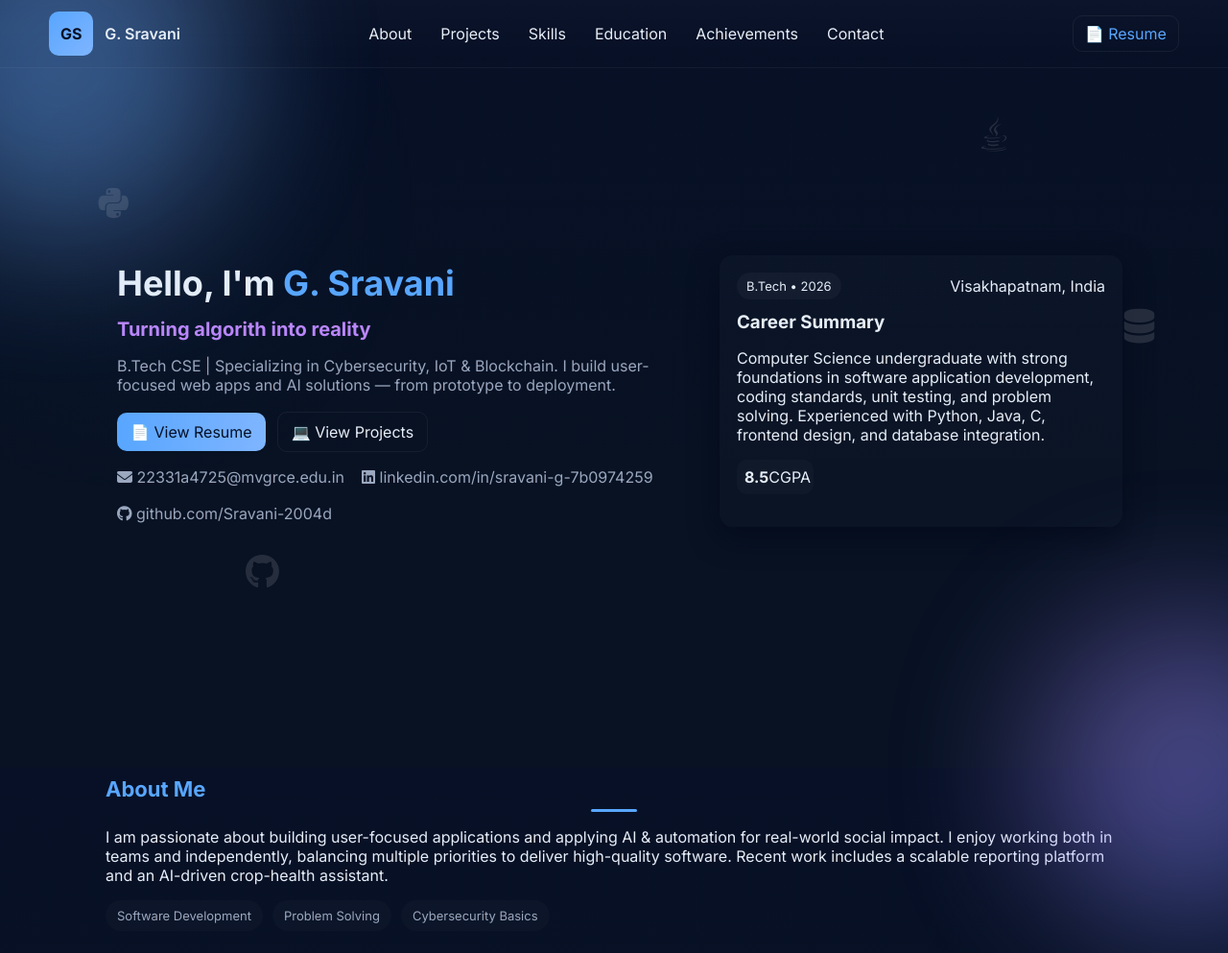
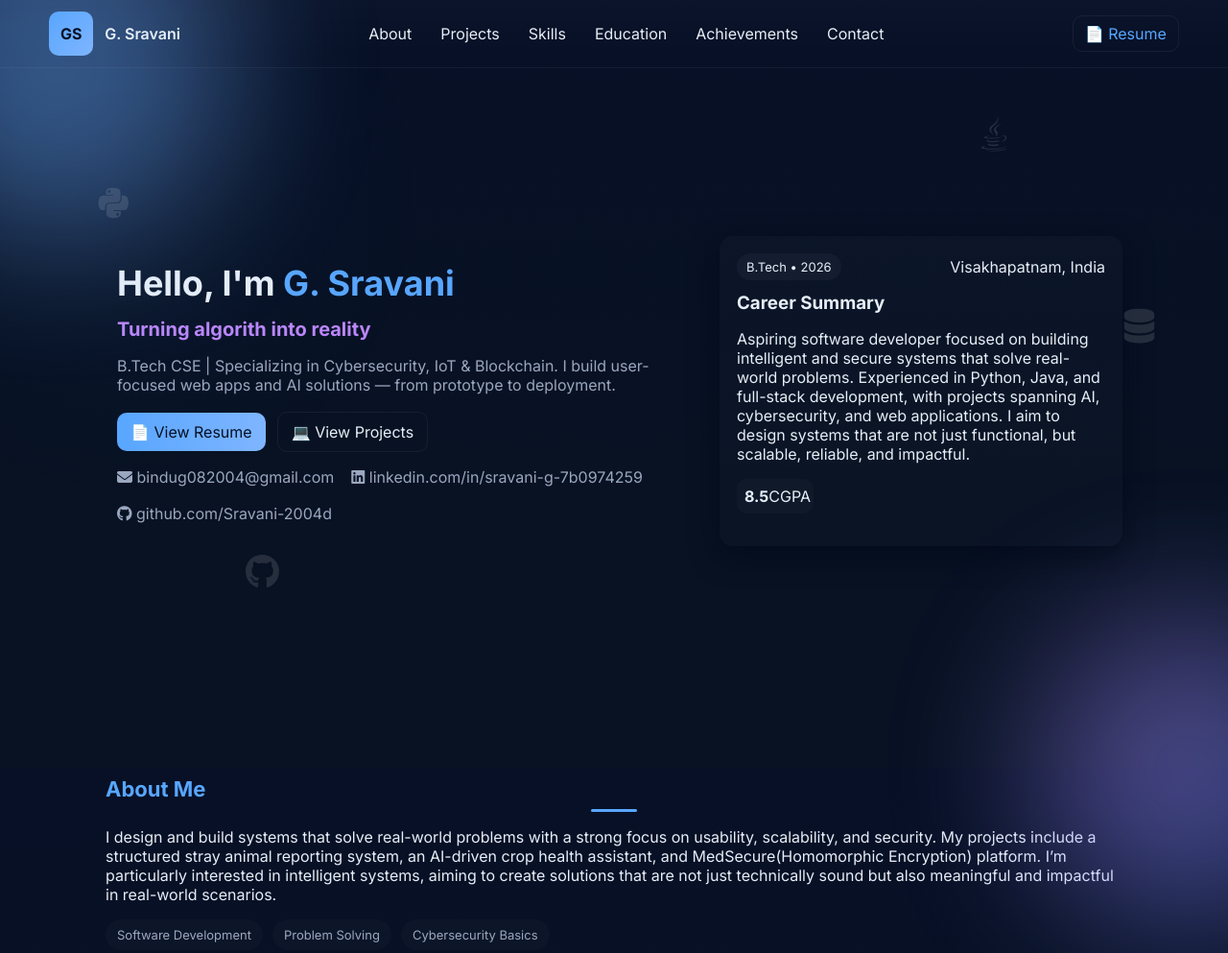
Before and after one commit to Sravani-2004d/portfolio, a plain HTML site: page index.html in a window 1280 px wide. Shown: the top 993 px of the page at 96% size. Drawn offline with Linux system fonts and the light colour scheme.

Commit message:
Update index.html

```diff
--- a/index.html
+++ b/index.html
@@ -55,13 +55,13 @@
         <p class="lead">B.Tech CSE | Specializing in Cybersecurity, IoT & Blockchain. I build user-focused web apps and AI solutions — from prototype to deployment.</p>
 
         <div class="hero-actions">
-          <a href="resume.pdf" class="btn primary" target="_blank">📄 View Resume</a>
+          <a href="RESUME_march_2026_.pdf" class="btn primary" target="_blank">📄 View Resume</a>
 
           <a class="btn ghost" href="#projects">💻 View Projects</a>
         </div>
 
         <ul class="contact-inline">
-          <li><i class="fa-solid fa-envelope"></i> <a href="mailto:22331a4725@mvgrce.edu.in">22331a4725@mvgrce.edu.in</a></li>
+          <li><i class="fa-solid fa-envelope"></i> <a href="mailto:22331a4725@mvgrce.edu.in">bindug082004@gmail.com</a></li>
           <li><i class="fab fa-linkedin"></i> <a href="https://linkedin.com/in/sravani-g-7b0974259" target="_blank" rel="noopener">linkedin.com/in/sravani-g-7b0974259</a></li>
           <li><i class="fab fa-github"></i> <a href="https://github.com/Sravani-2004d" target="_blank" rel="noopener">github.com/Sravani-2004d</a></li>
         </ul>
@@ -75,7 +75,7 @@
           </div>
           <div class="card-body">
             <h3>Career Summary</h3>
-            <p>Computer Science undergraduate with strong foundations in software application development, coding standards, unit testing, and problem solving. Experienced with Python, Java, C, frontend design, and database integration.</p>
+            <p>Aspiring software developer focused on building intelligent and secure systems that solve real-world problems. Experienced in Python, Java, and full-stack development, with projects spanning AI, cybersecurity, and web applications. I aim to design systems that are not just functional, but scalable, reliable, and impactful.</p>
             <ul class="stats">
               <li><strong>8.5</strong><span>CGPA</span></li>
 
@@ -97,7 +97,9 @@
   <section id="about" class="section">
     <div class="container">
       <h2>About Me</h2>
-      <p>I am passionate about building user-focused applications and applying AI & automation for real-world social impact. I enjoy working both in teams and independently, balancing multiple priorities to deliver high-quality software. Recent work includes a scalable reporting platform and an AI-driven crop-health assistant.</p>
+      <p>I design and build systems that solve real-world problems with a strong focus on usability, scalability, and security. My projects include a structured stray animal reporting system, an AI-driven crop health assistant, and MedSecure(Homomorphic Encryption) platform.
+
+I’m particularly interested in intelligent systems, aiming to create solutions that are not just technically sound but also meaningful and impactful in real-world scenarios.</p>
 
       <div class="pills">
         <span>Software Development</span>
```
